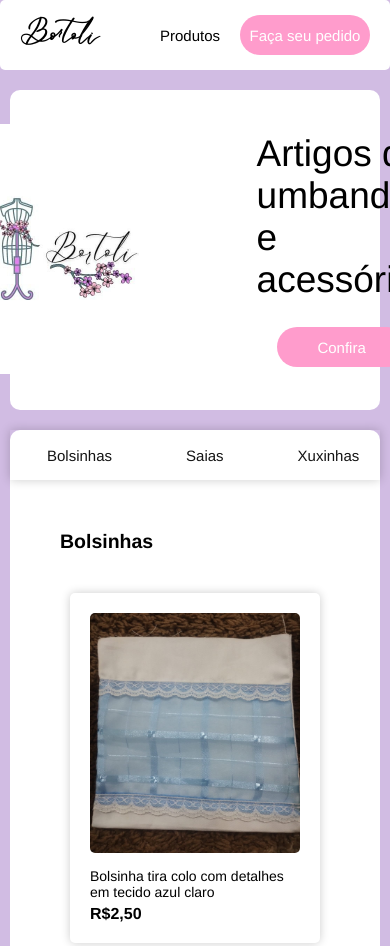
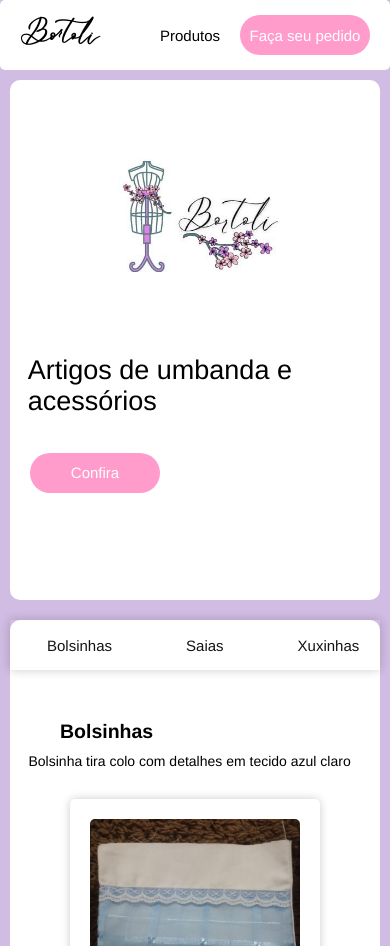
Before and after one commit to Sophia-Bortoli/ateliebortoli, a plain HTML site: page index.html in a window 390 px wide. Shown: the top 946 px of the page. Drawn offline with Linux system fonts and the light colour scheme.

Commit message:
alt responsivit
responsividade alterada

```diff
--- a/assets/style.css
+++ b/assets/style.css
@@ -144,10 +144,10 @@ section {
 .descricao {
     flex-wrap: wrap;
     font-size: 14px;
-    margin-bottom: 5px;
+    margin-left: 5%;
 }
 .descricao-saias {
-    margin-left: 50px;
+    margin-left: 5%;
     font-size: 1.5rem;
 }
 .preco {
@@ -327,3 +327,29 @@ footer {
         height: 280px;
     }
 }
+
+@media (max-width: 500px) {
+
+    .tumbnail {
+        display: block;
+        margin-top: 10px;
+        height: 520px;
+    }
+    .tumbnail h1 {
+        font-size:  2.7rem;
+        font-weight: 200;
+        margin-bottom: 10%;
+    }
+    .img-tumb {
+        width: 70vw;
+        height: auto;
+        margin-right: 100px;
+        margin-left: 15%;
+    }
+    .shortSobrenos {
+        margin-right: 15px;
+    }
+    .shortSobrenos h1 {
+        margin-left: 5%;
+    }
+}
--- a/index.html
+++ b/index.html
@@ -53,15 +53,17 @@
             <h2>Bolsinhas</h2>
         </div>
 
+        <div class="descricao">
+            Bolsinha tira colo com detalhes em tecido azul claro
+        </div>
+
         <div class="container-categorias">
 
             <div class="item">
                 <div class="img-produto">
                     <img src="assets/imagens/bolsinhatiracolocomdetalheazulclaro.jpeg" alt="Bolsinha tira colo com detalhes em tecido azul claro">
                 </div>
-                <div class="descricao">
-                    Bolsinha tira colo com detalhes em tecido azul claro
-                </div>
+
                 <div class="preco">
                     R$2,50
                 </div>
@@ -70,9 +72,6 @@
             <div class="item">
                 <div class="img-produto">
                     <img src="assets/imagens/bolsinhatiracolocomdetalhesemrendaprata.jpeg" alt="Bolsinha tira colo com detalhes em renda prateada">
-                </div>
-                <div class="descricao">
-                    Bolsinha tira colo com detalhes em renda prateada
                 </div>
                 <div class="preco">
                     R$2,50
```
